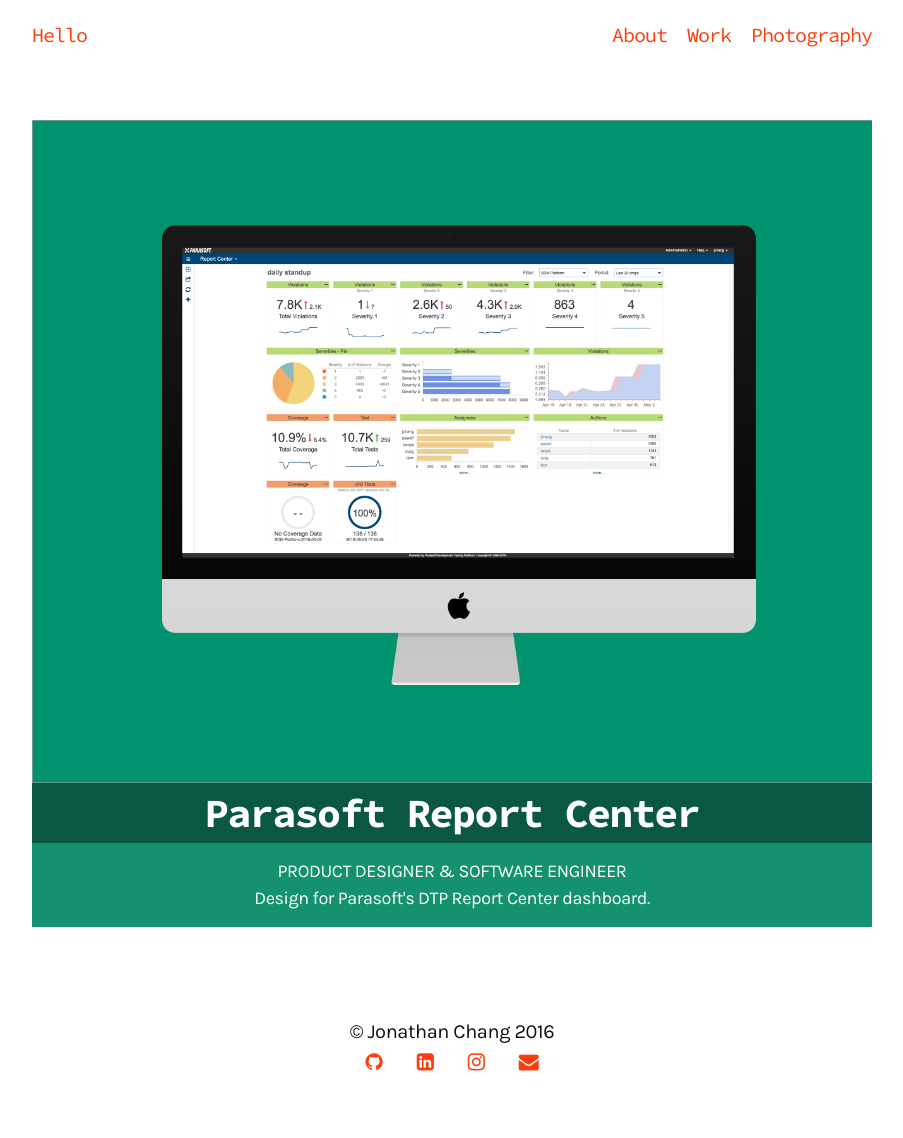
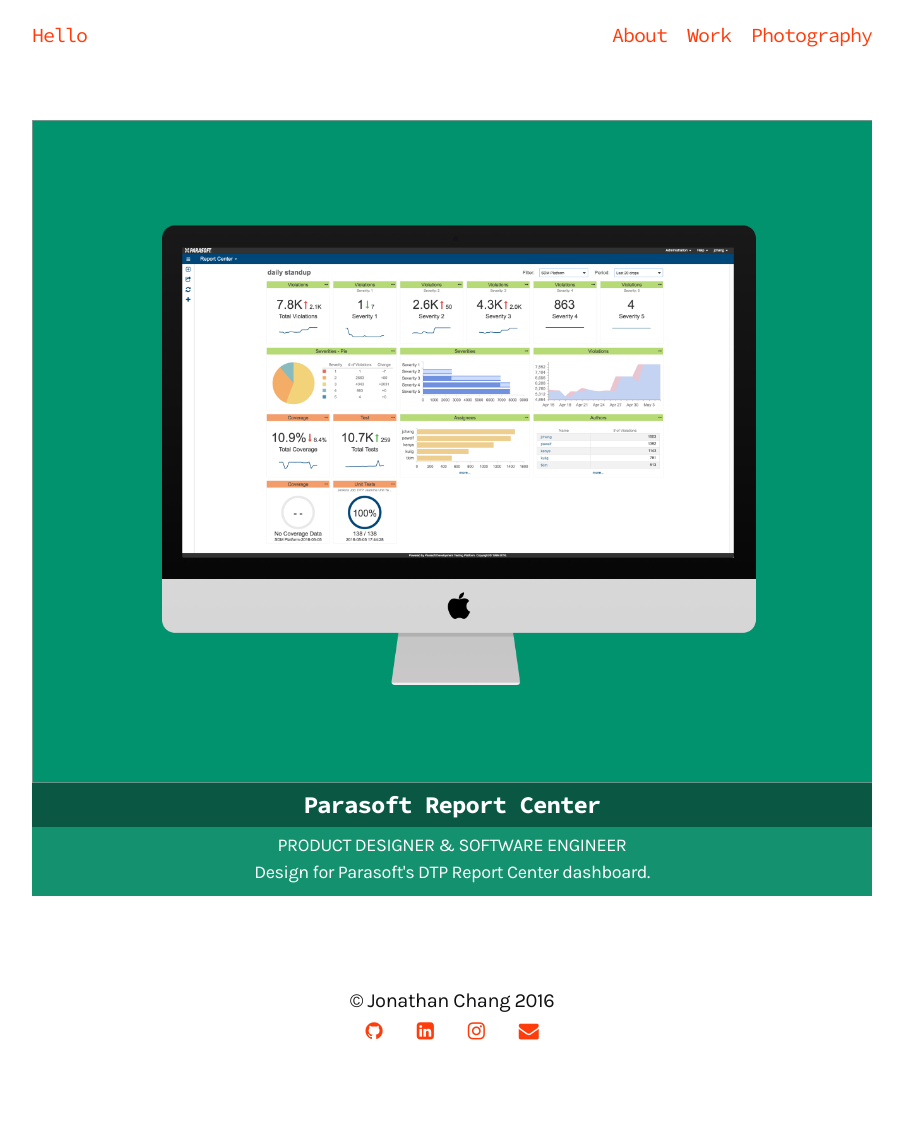
Before and after one commit to dotheygandalf/portfolio, a Jekyll site: the page built from work.md, in a window 1280 px wide. Shown: the whole page, without its empty margins (188-1091 px from the left). Built offline with Jekyll 4.4.1, drawn with Linux system fonts in a browser that asks for light colours; nearby versions of some CDN libraries; after the commit the page ends 1107 px from its top, so only the background shows below that.

Commit message:
style improvements

```diff
--- a/_sass/_layout.scss
+++ b/_sass/_layout.scss
@@ -198,7 +198,7 @@
   }
 
   .post-details {
-    padding: 15px 20px;
+    padding: 5px 20px 10px;
     background: #14926F;
     color: #fff;
   }
@@ -207,6 +207,7 @@
     background: #0A5843;
     margin: 0;
     padding: 10px 20px;
+    font-size: 24px;
   }
 
   p {
```
